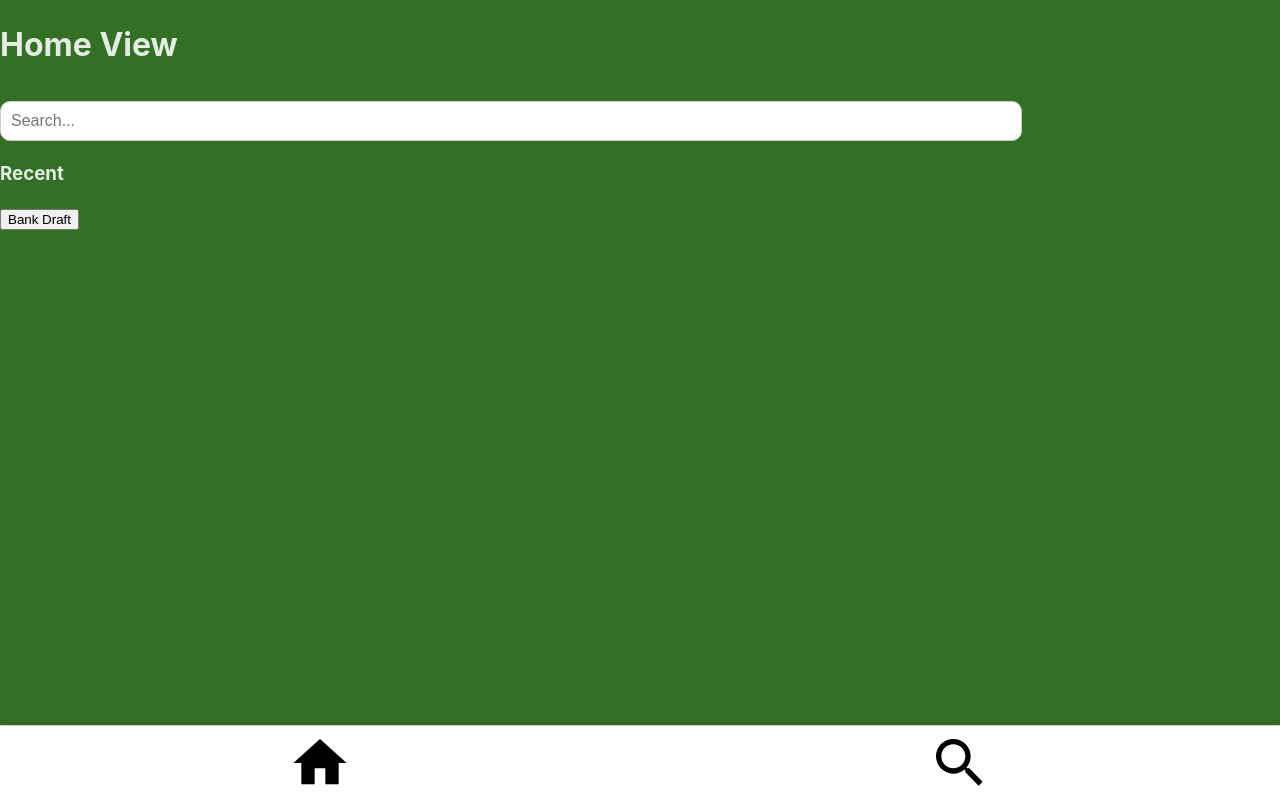
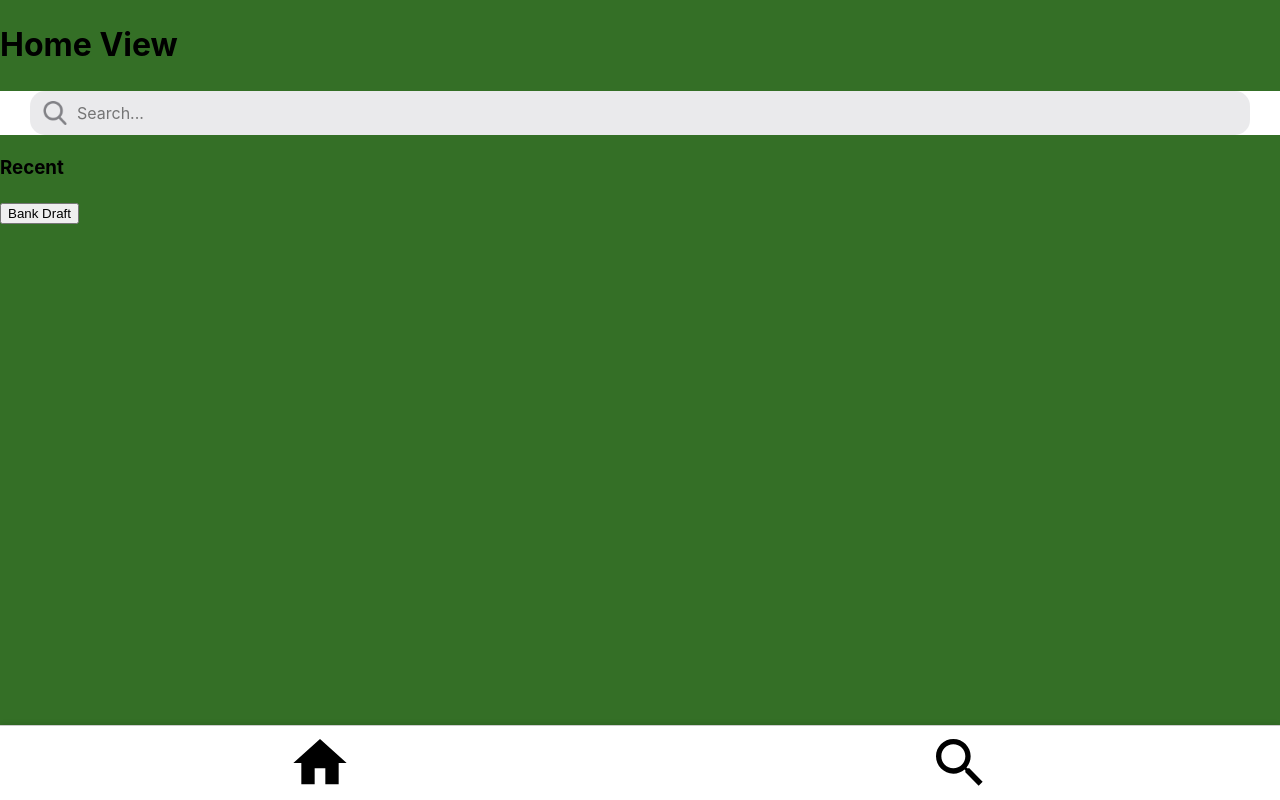
Before and after one commit to Programmerdin/CSR_Bible, a React (Vite) app: page / in a window 1280 px wide. Built offline with nearby package versions, Linux system fonts and the light colour scheme.

Commit message:
before implementing tailwind

```diff
--- a/package.json
+++ b/package.json
@@ -28,6 +28,7 @@
     "eslint-plugin-react": "^7.34.2",
     "eslint-plugin-react-hooks": "^4.6.2",
     "eslint-plugin-react-refresh": "^0.4.7",
+    "tailwindcss": "^3.4.10",
     "vite": "^5.3.1"
   }
 }
--- a/src/components/SearchBar.css
+++ b/src/components/SearchBar.css
@@ -1,9 +1,36 @@
+.SearchBarDiv {
+  position: relative;
+  background-color: white;
+  width: 100%;
+  padding-left: 30px;
+  padding-right: 30px;
+}
+
 .search-bar-input {
+  all: unset;
+  box-sizing: border-box;
+
   width: 100%;
-  max-width: 1000px;
+  padding: 10px 0px 10px 47px;
+  background-color: rgba(118, 118, 128, 0.15);
+  font-size: 16px;
+  color: black;
+  border-radius: 15px;
+}
+
+.search-icon {
+  position: absolute;
+  top: 10px;
+  left: 43px;
+  opacity: 0.6;
+  width: 24px; /* Adjust the size of the icon */
+  height: 24px; /* Adjust the size of the icon */
+}
+
+.search-results-list-item {
+  list-style: none;
   padding: 10px;
-  font-size: 16px;
-  border: 1px solid #ccc;
-  border-radius: 10px;
-  margin-top: 10px;
+  border-radius: 15px;
+  background-color: rgba(118, 118, 128, 0.15);
+  color: black;
 }
--- a/src/components/SearchBar.jsx
+++ b/src/components/SearchBar.jsx
@@ -1,5 +1,6 @@
 import React, { useState } from 'react';
 import './SearchBar.css';
+import searchIcon from '../assets/icons/searchGray.png';
 import Fuse from 'fuse.js';
 import procedureList from '../transaction_procedures/procedureList.json';
 
@@ -38,18 +39,25 @@ const SearchBar = () => {
 
 
   return (
-    <div>
+    <div className='SearchBarDiv'>
+      <img src={searchIcon} alt="Search Icon" className="search-icon" />
       <input
         type="text"
         value={query}
         onChange={handleInputChange}
         className='search-bar-input'
         placeholder="Search..."
-      />
+      >
+
+      </input>
       {searchResults.length > 0 && (
         <ul>
           {searchResults.map((searchResults, index) => (
-            <li key={index} onClick={() => handleSearchResultsClick(searchResults)}>
+            <li
+              key={index}
+              onClick={() => handleSearchResultsClick(searchResults)}
+              className='search-results-list-item'
+            >
               {searchResults.procedureName}
             </li>
           ))}
--- a/src/index.css
+++ b/src/index.css
@@ -3,8 +3,6 @@
   line-height: 1.5;
   font-weight: 400;
 
-  color-scheme: light dark;
-  color: rgba(255, 255, 255, 0.87);
   background-color: #346f26;
 
   font-synthesis: none;
@@ -13,6 +11,9 @@
   -moz-osx-font-smoothing: grayscale;
 }
 
+*, ::before, ::after {
+  box-sizing: border-box;
+}
 
 html,
 body {
--- a/src/transaction_procedures/procedureList.json
+++ b/src/transaction_procedures/procedureList.json
@@ -11,7 +11,22 @@
   },
   {
     "procedureNumber": "0003",
-    "procedureName": "credit card",
-    "tags"  : ["credit card", "USD"]
+    "procedureName": "Pay Credit Card with Cash Canadian",
+    "tags"  : ["credit card", "CAD", "cash"]
+  },
+  {
+    "procedureNumber": "0004",
+    "procedureName": "Pay USD Visa with USD Cash",
+    "tags"  : ["credit card", "Foreign", "usd", "cash", "visa"]
+  },
+  {
+    "procedureNumber": "0005",
+    "procedureName": "Pay USD Visa with Instrument",
+    "tags"  : ["credit card", "Foreign", "usd", "instrument", "visa", "cheque", "check", "bank draft"]
+  },
+  {
+    "procedureNumber": "0006",
+    "procedureName": "Pay USD Visa with CAD Cash",
+    "tags"  : ["credit card", "Foreign", "usd", "instrument", "visa", "cash", "cad"]
   }
 ]
--- a/src/views/SearchView.jsx
+++ b/src/views/SearchView.jsx
@@ -1,6 +1,8 @@
 import React from 'react';
 import SearchBar from '../components/SearchBar';
 import BackButton from '../components/BackButton';
+
+
 
 const SearchView = () => {
   return (
```
Also changed, not shown: tailwind.config.js (added, +8 -0 lines), src/assets/icons/searchGray.png (added), 1 other file (tests, documents, lock files or other folders).
